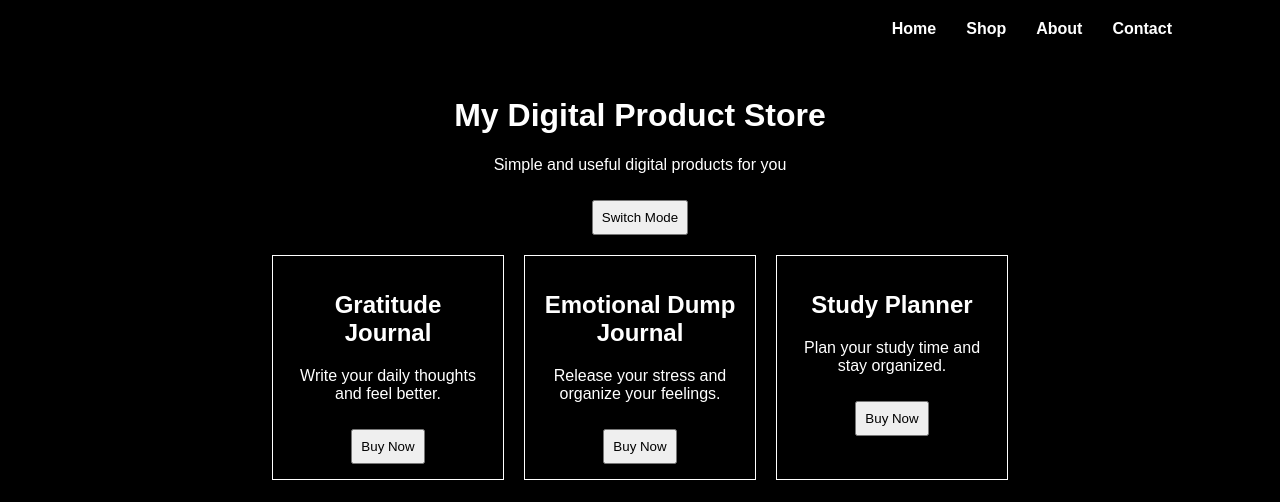
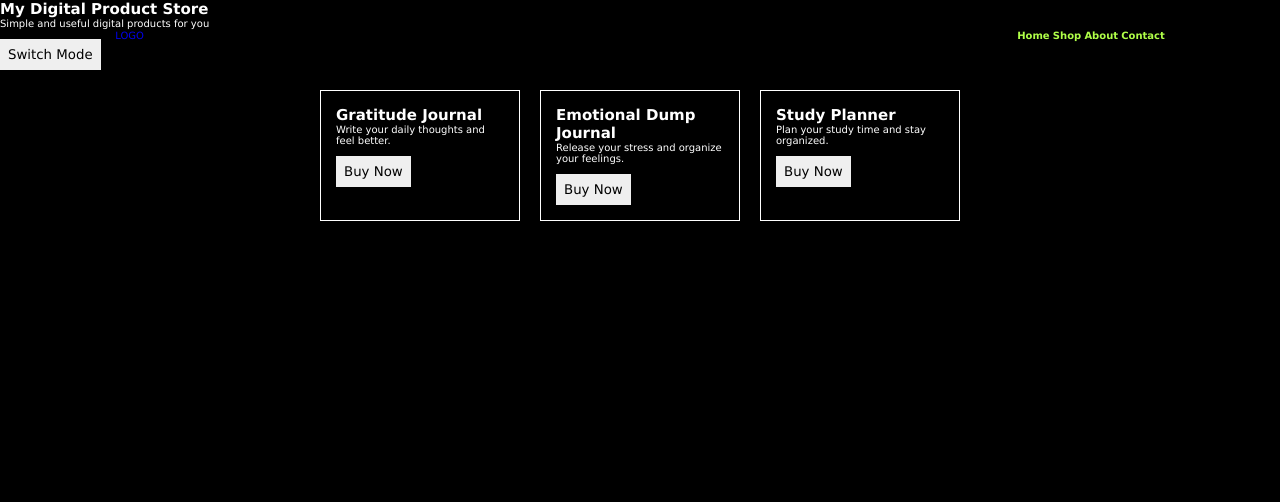
Before and after one commit to zainqure/online-store-digital-products, a plain HTML site: page index.html in a window 1280 px wide. Drawn offline with Linux system fonts and the light colour scheme.

Commit message:
nav update 1

```diff
--- a/index.html
+++ b/index.html
@@ -9,21 +9,21 @@
 </head>
 <body>
     <header>
+        <a href="#">LOGO</a>
         <nav>
             <a href="index.html">Home</a>
-            <a href="#">Shop</a>
+            <a href="shop.html">Shop</a>
             <a href="about.html">About</a>
-            <a href="#">Contact</a>
+            <a href="contact.html">Contact</a>
         </nav>
-        <br>
+    </header>
+    <section>
         <h1>My Digital Product Store</h1>
         <p>Simple and useful digital products for you</p>
 
         <button id="toggleMode">Switch Mode</button>
-    </header>
-
+    </section>
     <section class="products">
-
         <div class="product">
             <h2>Gratitude Journal</h2>
             <p>Write your daily thoughts and feel better.</p>
--- a/style.css
+++ b/style.css
@@ -1,22 +1,49 @@
+* {
+    font-family: 'Lucida Sans', 'Lucida Sans Regular', 'Lucida Grande', 'Lucida Sans Unicode', Geneva, Verdana, sans-serif;
+    margin: 0;
+    padding: 0;
+    box-sizing: border-box;
+    border: none;
+    outline: none;
+    text-decoration: none;
+}
+
+html {
+    font-size: 62.5%;
+}
+
 /* Default = Dark Mode */
 body {
     background-color: black;
     color: white;
-    font-family: Arial, sans-serif;
-    text-align: center;
+
+    width: 100%;
+    height: 100vh;
+    overflow-x: hidden;
 }
 
-nav {
+header {
+    margin-top: 2rem;
+    padding: 1rem 9%;
+
+    position: fixed;
+
+    width: 100%;
+
+    background-color: transparent;
+    filter: drop-shadow(10px);
+
     display: flex;
-    justify-content: flex-end;
-    gap: 30px;
-    margin: 20px 100px;
+    justify-content: space-between;
+    align-items: center;
+
+    z-index: 100;
+
 }
 
 /* Style links */
 nav a {
-    text-decoration: none;
-    color: white;
+    color: rgb(176, 255, 72);
     font-weight: bold;
 }
 
```
Also changed, not shown: about.html (deleted, +0 -28 lines), contact.html (added, +11 -0 lines), product1.html (added, +11 -0 lines), shop.html (added, +11 -0 lines), 1 other file.
